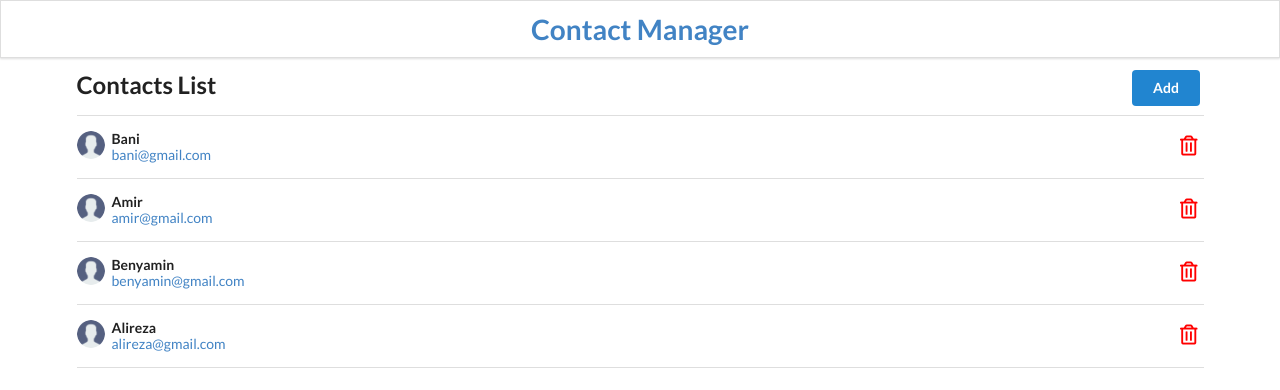
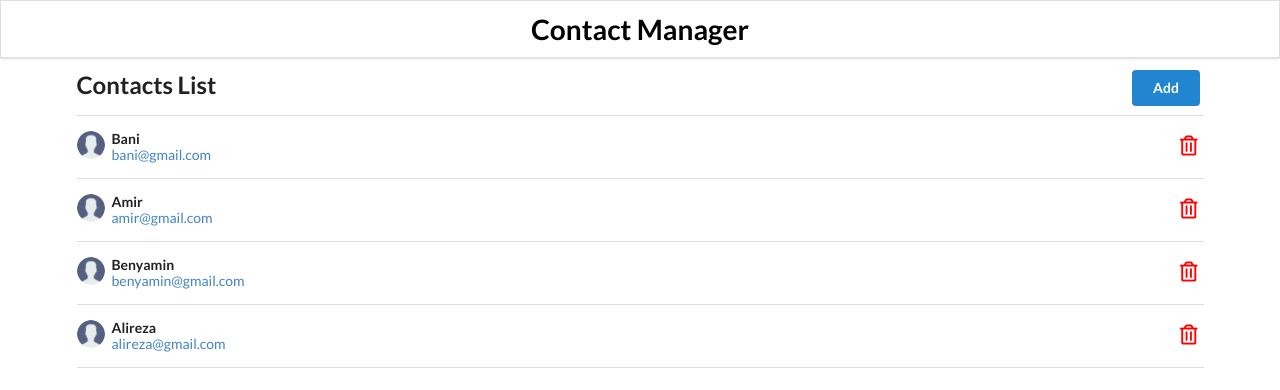
Before and after one commit to Amir-Pourhadi/Contact-Manager, a React (Create React App) app: page / in a window 1280 px wide. Shown: the top 390 px of the page. Built offline with nearby package versions, Linux system fonts and the light colour scheme.

Commit message:
Header color changed from blue to black

```diff
--- a/src/components/Header.jsx
+++ b/src/components/Header.jsx
@@ -4,7 +4,7 @@ export default function Header() {
 	return (
 		<div className="ui fixed menu">
 			<div className="ui container center">
-				<Link to="/">
+				<Link to="/" style={{ color: "black" }}>
 					<h1>Contact Manager</h1>
 				</Link>
 			</div>
```
